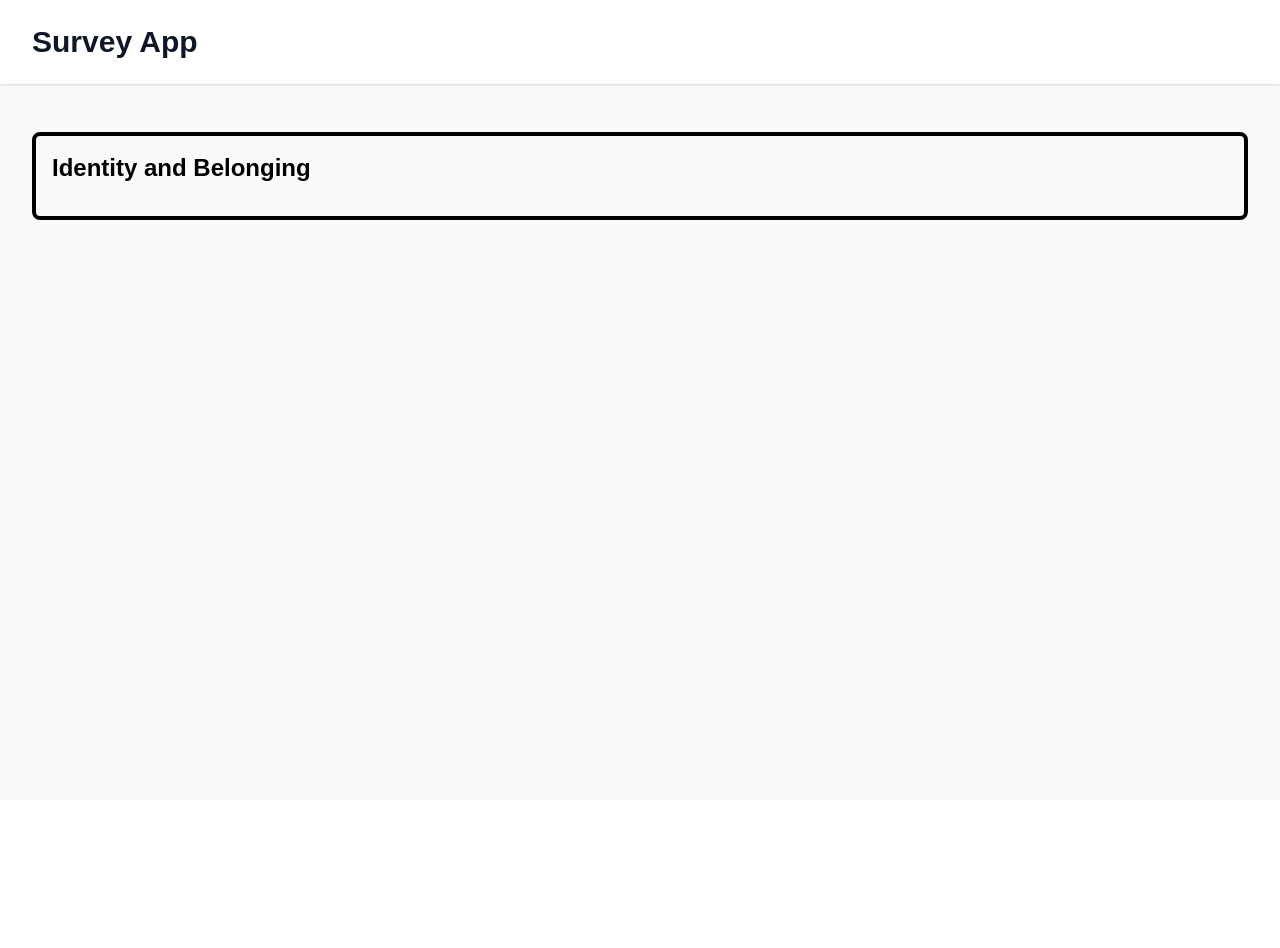
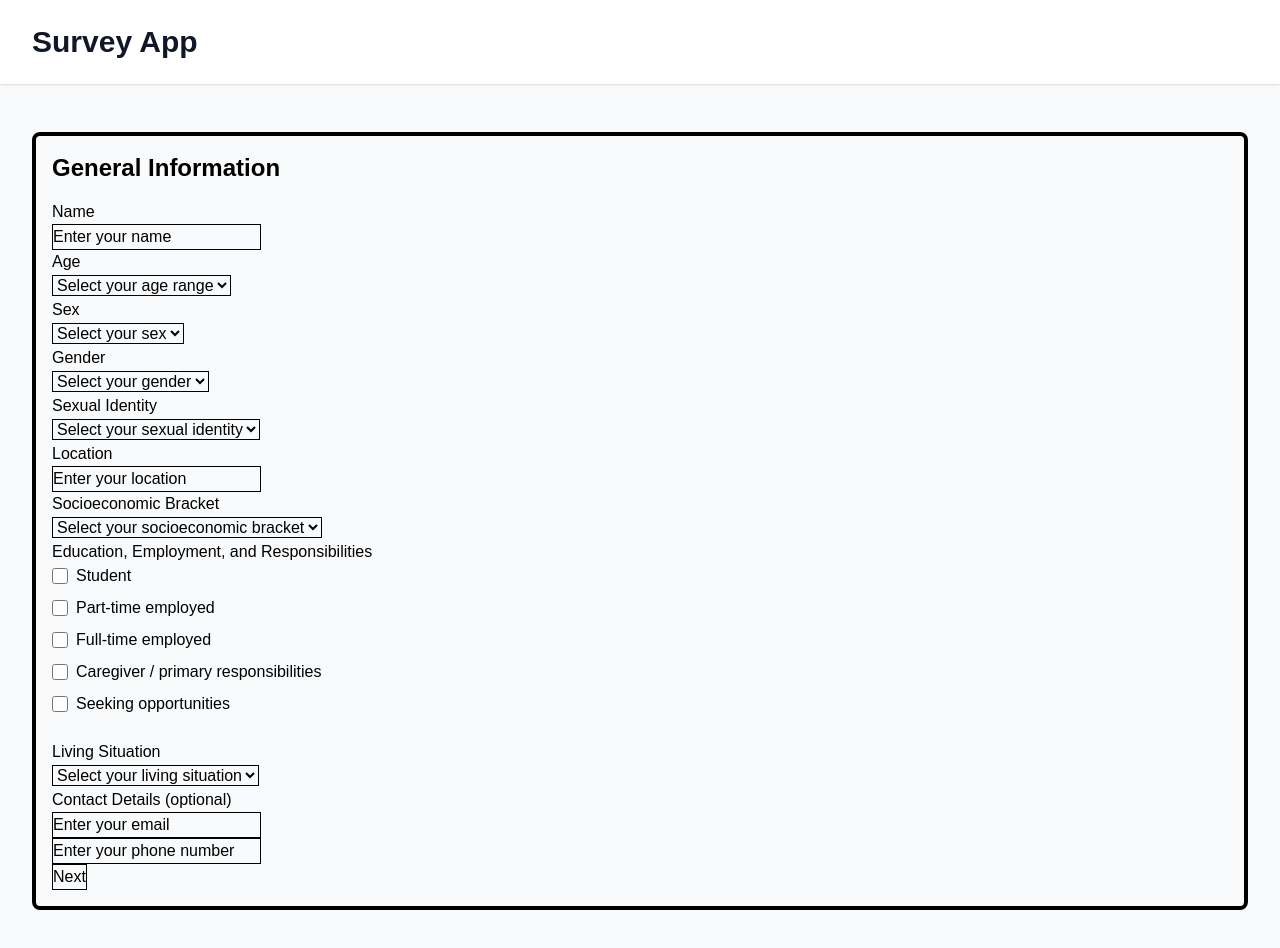
Before and after one commit to RealestEmir/Survey-App, a Next.js app in the folder survey-app/: page / in a window 1280 px wide. Shown: the top 948 px of the page. Before the commit the page ends 800 px from the top, so only its background shows below. Built offline with nearby package versions, Linux system fonts and the light colour scheme; no server answers.

Commit message:
Navigation and backend setup

```diff
--- a/survey-app/src/app/page.js
+++ b/survey-app/src/app/page.js
@@ -1,8 +1,58 @@
+"use client";
+
+import { useState } from "react";
 import GeneralInformation from "@/forms/GeneralInformation";
 import SafetyAndTrust from "@/forms/SafetyAndTrust";
 import IdentityAndBelonging from "@/forms/IdentityAndBelonging";
+import { saveSurveyResponse } from "@/lib/surveyService";
 
 export default function Home() {
+  const [currentForm, setCurrentForm] = useState("general");
+  const [formData, setFormData] = useState({});
+  const [loading, setLoading] = useState(false);
+
+  const handleFormDataChange = (data) => {
+    setFormData((prev) => ({ ...prev, ...data }));
+  };
+
+  const handleSubmit = async () => {
+    try {
+      setLoading(true);
+      await saveSurveyResponse(formData);
+      alert("Thank you! Your survey has been submitted.");
+      setFormData({});
+      setCurrentForm("general");
+    } catch (error) {
+      alert("Error submitting survey: " + error.message);
+    } finally {
+      setLoading(false);
+    }
+  };
+
+  const forms = {
+    general: (
+      <GeneralInformation
+        onNext={() => setCurrentForm("safety")}
+        onDataChange={handleFormDataChange}
+      />
+    ),
+    safety: (
+      <SafetyAndTrust
+        onNext={() => setCurrentForm("identity")}
+        onPrevious={() => setCurrentForm("general")}
+        onDataChange={handleFormDataChange}
+      />
+    ),
+    identity: (
+      <IdentityAndBelonging
+        onPrevious={() => setCurrentForm("safety")}
+        onDataChange={handleFormDataChange}
+        onSubmit={handleSubmit}
+        loading={loading}
+      />
+    ),
+  };
+
   return (
     <div className="min-h-screen bg-gray-50">
       <header className="bg-white shadow">
@@ -13,7 +63,7 @@ export default function Home() {
       <main className="max-w-7xl mx-auto py-6 sm:px-6 lg:px-8">
         <div className="px-4 py-6 sm:px-0">
           <div className="border-4 border-black rounded-lg p-4">
-            <IdentityAndBelonging />
+            {forms[currentForm]}
           </div>
         </div>
       </main>
--- a/survey-app/src/forms/GeneralInformation.js
+++ b/survey-app/src/forms/GeneralInformation.js
@@ -1,11 +1,28 @@
-export default function GeneralInformation() {
+export default function GeneralInformation({ onNext, onDataChange }) {
+  const handleChange = (e) => {
+    const { name, value } = e.target;
+    onDataChange?.({ [name]: value });
+  };
+
+  const handleCheckboxChange = (e) => {
+    const { name, value, checked } = e.target;
+    onDataChange?.((prev) => {
+      const current = prev?.[name] || [];
+      return {
+        [name]: checked
+          ? [...current, value]
+          : current.filter((v) => v !== value),
+      };
+    });
+  };
+
   return (
-    <form>
+    <form onSubmit={(e) => { e.preventDefault(); onNext?.(); }}>
       <h2 className="text-2xl font-semibold text-black mb-4">General Information</h2>
       <p className="text-black">Name</p>
-      <input className="border border-black text-black placeholder:text-black" name="Name" placeholder="Enter your name" />
+      <input className="border border-black text-black placeholder:text-black" name="name" placeholder="Enter your name" onChange={handleChange} />
       <p className="text-black">Age</p>
-      <select className="border border-black text-black placeholder:text-black" name="Age">
+      <select className="border border-black text-black placeholder:text-black" name="age" onChange={handleChange}>
         <option value="">Select your age range</option>
         <option value="0-18">0-18</option>
         <option value="19-25">19-25</option>
@@ -19,7 +36,7 @@ export default function GeneralInformation() {
       </select>
       <br />
       <p className="text-black">Sex</p>
-      <select className="border border-black text-black placeholder:text-black" name="sex">
+      <select className="border border-black text-black placeholder:text-black" name="sex" onChange={handleChange}>
         <option value="">Select your sex</option>
         <option value="male">Male</option>
         <option value="female">Female</option>
@@ -27,7 +44,7 @@ export default function GeneralInformation() {
       </select>
       <br />
       <p className="text-black">Gender</p>
-      <select className="border border-black text-black placeholder:text-black" name="gender">
+      <select className="border border-black text-black placeholder:text-black" name="gender" onChange={handleChange}>
         <option value="">Select your gender</option>
         <option value="male">Male</option>
         <option value="female">Female</option>
@@ -36,7 +53,7 @@ export default function GeneralInformation() {
       </select>
       <br />
       <p className="text-black">Sexual Identity</p>
-      <select className="border border-black text-black placeholder:text-black" name="sexual-identity">
+      <select className="border border-black text-black placeholder:text-black" name="sexualIdentity" onChange={handleChange}>
         <option value="">Select your sexual identity</option>
         <option value="heterosexual">Heterosexual</option>
         <option value="homosexual">Homosexual</option>
@@ -45,9 +62,9 @@ export default function GeneralInformation() {
       </select>
       <br />
       <p className="text-black">Location</p>
-      <input className="border border-black text-black placeholder:text-black" name="location" placeholder="Enter your location" />
+      <input className="border border-black text-black placeholder:text-black" name="location" placeholder="Enter your location" onChange={handleChange} />
       <p className="text-black">Socioeconomic Bracket</p>
-      <select className="border border-black text-black placeholder:text-black" name="socioeconomic-bracket">
+      <select className="border border-black text-black placeholder:text-black" name="socioeconomicBracket" onChange={handleChange}>
         <option value="">Select your socioeconomic bracket</option>
         <option value="low">Low</option>
         <option value="lower-middle">Lower Middle</option>
@@ -59,29 +76,29 @@ export default function GeneralInformation() {
       <p className="text-black">Education, Employment, and Responsibilities</p>
       <div className="flex flex-col gap-2 text-black">
         <label className="flex items-center gap-2">
-          <input type="checkbox" name="education" value="student" className="h-4 w-4 border border-black" />
+          <input type="checkbox" name="education" value="student" className="h-4 w-4 border border-black" onChange={handleCheckboxChange} />
           <span>Student</span>
         </label>
         <label className="flex items-center gap-2">
-          <input type="checkbox" name="education" value="part-time" className="h-4 w-4 border border-black" />
+          <input type="checkbox" name="education" value="part-time" className="h-4 w-4 border border-black" onChange={handleCheckboxChange} />
           <span>Part-time employed</span>
         </label>
         <label className="flex items-center gap-2">
-          <input type="checkbox" name="education" value="full-time" className="h-4 w-4 border border-black" />
+          <input type="checkbox" name="education" value="full-time" className="h-4 w-4 border border-black" onChange={handleCheckboxChange} />
           <span>Full-time employed</span>
         </label>
         <label className="flex items-center gap-2">
-          <input type="checkbox" name="education" value="caregiver" className="h-4 w-4 border border-black" />
+          <input type="checkbox" name="education" value="caregiver" className="h-4 w-4 border border-black" onChange={handleCheckboxChange} />
           <span>Caregiver / primary responsibilities</span>
         </label>
         <label className="flex items-center gap-2">
-          <input type="checkbox" name="education" value="seeking" className="h-4 w-4 border border-black" />
+          <input type="checkbox" name="education" value="seeking" className="h-4 w-4 border border-black" onChange={handleCheckboxChange} />
           <span>Seeking opportunities</span>
         </label>
       </div>
       <br />
       <p className="text-black">Living Situation</p>
-      <select className="border border-black text-black placeholder:text-black" name="living-situation">
+      <select className="border border-black text-black placeholder:text-black" name="livingSituation" onChange={handleChange}>
         <option value="">Select your living situation</option>
         <option value="alone">Living alone</option>
         <option value="with-parents">Living with parents</option>
@@ -92,9 +109,9 @@ export default function GeneralInformation() {
       </select>
       <br />
       <p className="text-black">Contact Details (optional)</p>
-      <input className="border border-black text-black placeholder:text-black" name="email" placeholder="Enter your email" type="email" />
+      <input className="border border-black text-black placeholder:text-black" name="email" placeholder="Enter your email" type="email" onChange={handleChange} />
       <br />
-      <input className="border border-black text-black placeholder:text-black" name="phone" placeholder="Enter your phone number" type="tel" />
+      <input className="border border-black text-black placeholder:text-black" name="phone" placeholder="Enter your phone number" type="tel" onChange={handleChange} />
       <br />
       <button type="submit" className="border border-black text-black">Next</button>
     </form>
--- a/survey-app/src/forms/IdentityAndBelonging.js
+++ b/survey-app/src/forms/IdentityAndBelonging.js
@@ -1,7 +1,52 @@
-export default function IdentityAndBelonging() {
+export default function IdentityAndBelonging({ onPrevious, onDataChange, onSubmit, loading }) {
+  const handleChange = (e) => {
+    const { name, value } = e.target;
+    onDataChange?.({ [name]: value });
+  };
+
   return (
-    <form>
+    <form onSubmit={(e) => { e.preventDefault(); onSubmit?.(); }}>
         <h2 className="text-2xl font-semibold text-black mb-4">Identity and Belonging</h2>
+        <p className="text-black">How connected do you feel to your community?</p>
+        <select className="border border-black text-black placeholder:text-black" name="communityConnection" onChange={handleChange}>
+          <option value="">Select an option</option>
+          <option value="very-connected">Very Connected</option>
+          <option value="somewhat-connected">Somewhat Connected</option>
+          <option value="neutral">Neutral</option>
+          <option value="somewhat-disconnected">Somewhat Disconnected</option>
+          <option value="very-disconnected">Very Disconnected</option>
+        </select>
+        <br />
+        <p className="text-black">Do you feel a sense of belonging in your country?</p>
+        <select className="border border-black text-black placeholder:text-black" name="senseOfBelonging" onChange={handleChange}>
+          <option value="">Select an option</option>
+          <option value="yes">Yes</option>
+          <option value="no">No</option>
+          <option value="somewhat">Somewhat</option>
+        </select>
+        <br />
+        <p className="text-black">How important is your cultural or ethnic identity to you?</p>
+        <select className="border border-black text-black placeholder:text-black" name="culturalIdentityImportance" onChange={handleChange}>
+          <option value="">Select an option</option>
+          <option value="very-important">Very Important</option>
+          <option value="important">Important</option>
+          <option value="neutral">Neutral</option>
+          <option value="not-important">Not Important</option>
+        </select>
+        <br />
+        <p className="text-black">Do you feel discriminated against based on your identity?</p>
+        <select className="border border-black text-black placeholder:text-black" name="discriminationExperience" onChange={handleChange}>
+          <option value="">Select an option</option>
+          <option value="yes">Yes</option>
+          <option value="no">No</option>
+          <option value="unsure">Unsure</option>
+        </select>
+        <br />
+        <button type="button" onClick={onPrevious} className="border border-black text-black">Previous</button>
+        <button type="submit" disabled={loading} className="border border-black text-black">
+          {loading ? "Submitting..." : "Submit"}
+        </button>
+        <br />
     </form>
   );
 }
--- a/survey-app/src/forms/SafetyAndTrust.js
+++ b/survey-app/src/forms/SafetyAndTrust.js
@@ -1,9 +1,14 @@
-export default function SafetyAndTrust() {
+export default function SafetyAndTrust({ onNext, onPrevious, onDataChange }) {
+  const handleChange = (e) => {
+    const { name, value } = e.target;
+    onDataChange?.({ [name]: value });
+  };
+
   return (
-    <form>
+    <form onSubmit={(e) => { e.preventDefault(); onNext?.(); }}>
         <h2 className="text-2xl font-semibold text-black mb-4">Safety and Trust</h2>
         <p className="text-black">Do you feel hopeful about the future of your country?</p>
-        <select className="border border-black text-black placeholder:text-black" name="hopeful-future">
+        <select className="border border-black text-black placeholder:text-black" name="hopefulFuture" onChange={handleChange}>
             <option value="">Select an option</option>
             <option value="yes">Yes</option>
             <option value="no">No</option>
@@ -11,7 +16,7 @@ export default function SafetyAndTrust() {
         </select>
         <br />
         <p className="text-black">Do you feel safe in public spaces</p>
-        <select className="border border-black text-black placeholder:text-black" name="safe-public-spaces">
+        <select className="border border-black text-black placeholder:text-black" name="safePublicSpaces" onChange={handleChange}>
             <option value="">Select an option</option>
             <option value="yes">Yes</option>
             <option value="no">No</option>
@@ -19,7 +24,7 @@ export default function SafetyAndTrust() {
         </select>
         <br />
         <p className="text-black">Do you trust your country's media?</p>
-        <select className="border border-black text-black placeholder:text-black" name="trust-media">
+        <select className="border border-black text-black placeholder:text-black" name="trustMedia" onChange={handleChange}>
             <option value="">Select an option</option>
             <option value="yes">Yes</option>
             <option value="no">No</option>
@@ -27,7 +32,7 @@ export default function SafetyAndTrust() {
         </select>
         <br />
         <p className="text-black">How would you describe your current mental health?</p>
-        <select className="border border-black text-black placeholder:text-black" name="mental-health">
+        <select className="border border-black text-black placeholder:text-black" name="mentalHealth" onChange={handleChange}>
             <option value="">Select an option</option>
             <option value="excellent">Excellent</option>
             <option value="good">Good</option>
@@ -36,13 +41,14 @@ export default function SafetyAndTrust() {
         </select>
         <br/>
         <p className="text-black">Do you believe people in your country are treated equally regardless of their background?</p>
-        <select className="border border-black text-black placeholder:text-black" name="equal-treatment">
+        <select className="border border-black text-black placeholder:text-black" name="equalTreatment" onChange={handleChange}>
             <option value="">Select an option</option>
             <option value="yes">Yes</option>
             <option value="no">No</option>
             <option value="unsure">Unsure</option>
         </select>
         <br/>
+        <button type="button" onClick={onPrevious} className="border border-black text-black">Previous</button>
         <button type="submit" className="border border-black text-black">Next</button>
         <br />
     </form>
--- /dev/null
+++ b/survey-app/src/lib/surveyService.js
@@ -0,0 +1,17 @@
+import { db } from "./firebase";
+import { collection, addDoc, serverTimestamp } from "firebase/firestore";
+
+export const saveSurveyResponse = async (formData) => {
+  try {
+    const docRef = await addDoc(collection(db, "surveyResponses"), {
+      ...formData,
+      timestamp: serverTimestamp(),
+      submittedAt: new Date().toISOString(),
+    });
+    console.log("Document written with ID: ", docRef.id);
+    return docRef.id;
+  } catch (error) {
+    console.error("Error adding document: ", error);
+    throw error;
+  }
+};
```
